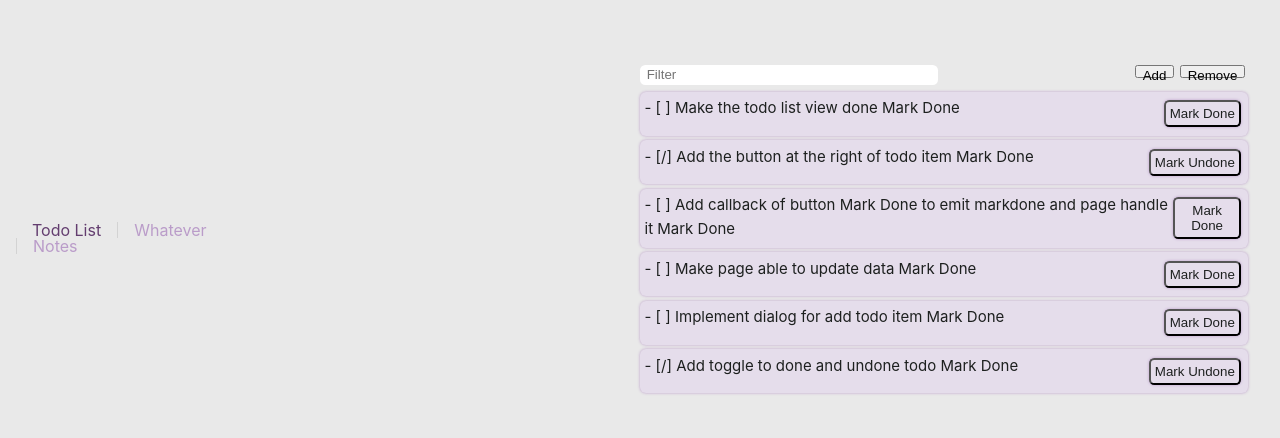
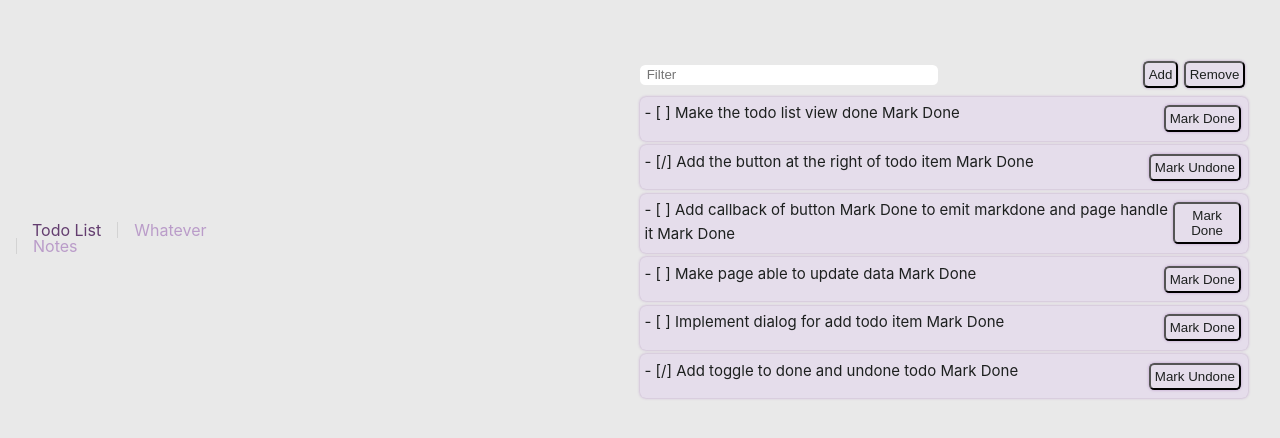
Before and after one commit to inonsdn/whatever, a Vue app: page /todoList in a window 1280 px wide. Shown: the part 170-608 px from the top of the page. Built offline with nearby package versions, Linux system fonts and the light colour scheme; the HTML template or start-up script is replaced by a standard one.

Commit message:
improve ui

```diff
--- a/src/components/generic/ListItem.vue
+++ b/src/components/generic/ListItem.vue
@@ -24,7 +24,7 @@
 }
 
 .list-item:hover {
-    background-color: var(--primary);
+    background-color: var(--secondary);
     color: var(--text-light-primary);
 }
 </style>
--- a/src/components/generic/NButton.vue
+++ b/src/components/generic/NButton.vue
@@ -16,10 +16,6 @@
 
 <style scoped>
 .n-button {
-    display: flex;
-    flex-direction: row;
-    justify-content: space-between;
-
     color: var(--text-dark-primary);
     height: inherit;
     margin-top: 0.3em;
@@ -31,7 +27,7 @@
 }
 
 .n-button:hover {
-    background-color: var(--primary);
+    background-color: var(--secondary);
     color: var(--text-light-primary);
 }
 </style>
--- a/src/views/TodoListView.vue
+++ b/src/views/TodoListView.vue
@@ -5,8 +5,8 @@
                 <input class="inputFilter" type="text" v-model="data.filterTodoText" placeholder="Filter" @input="onFilterType"/>
             </div>
             <div>
-                <button>Add</button>
-                <button>Remove</button>
+                <NButton>Add</NButton>
+                <NButton>Remove</NButton>
             </div>
         </div>
         <TodoItem v-for="item in data.filteredTodoItems"
@@ -24,6 +24,7 @@
     import TodoItem from '@/components/TodoItem.vue';
     import type {TodoListItem} from '@/types/TodoListInterface'
     import { onMounted, ref, toRefs, watch } from 'vue';
+    import NButton from '@/components/generic/NButton.vue';
 
     // define props for this view
     const props = defineProps<{
```
